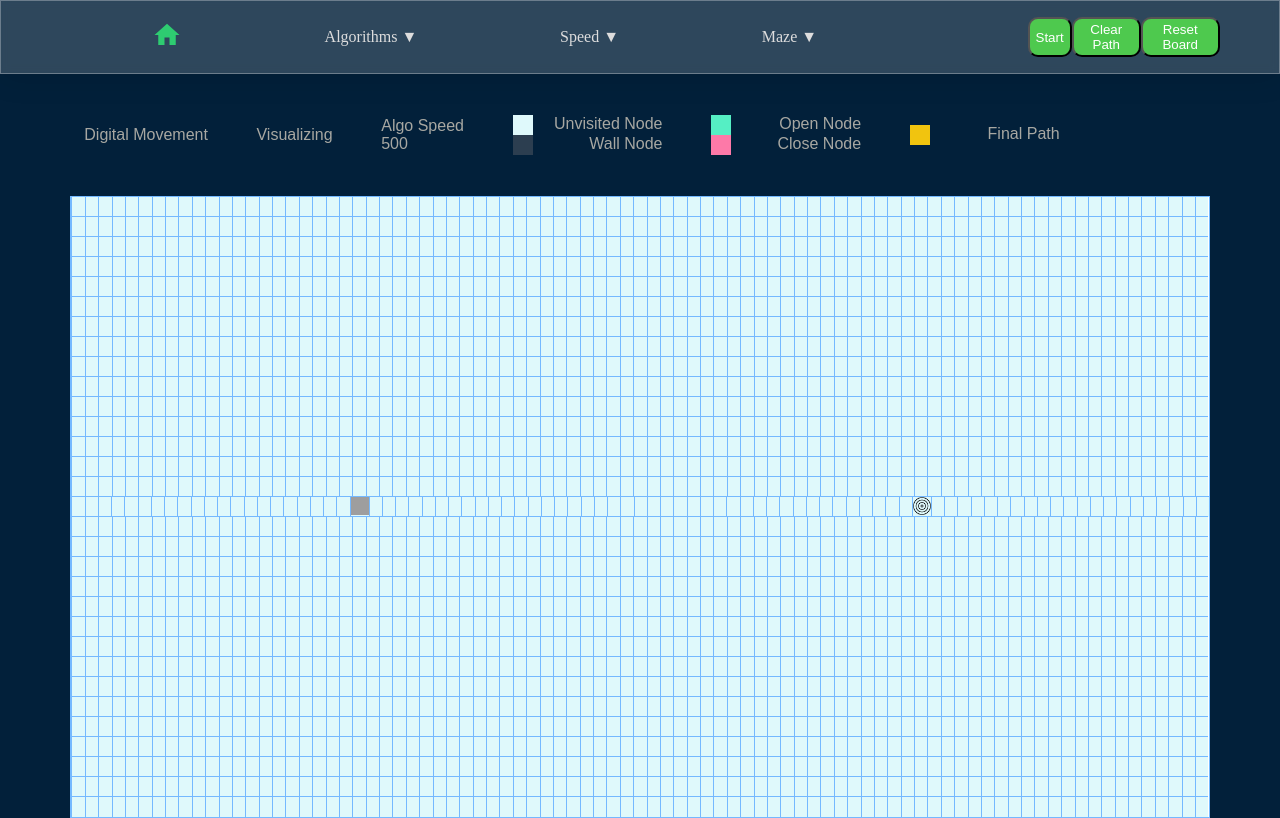
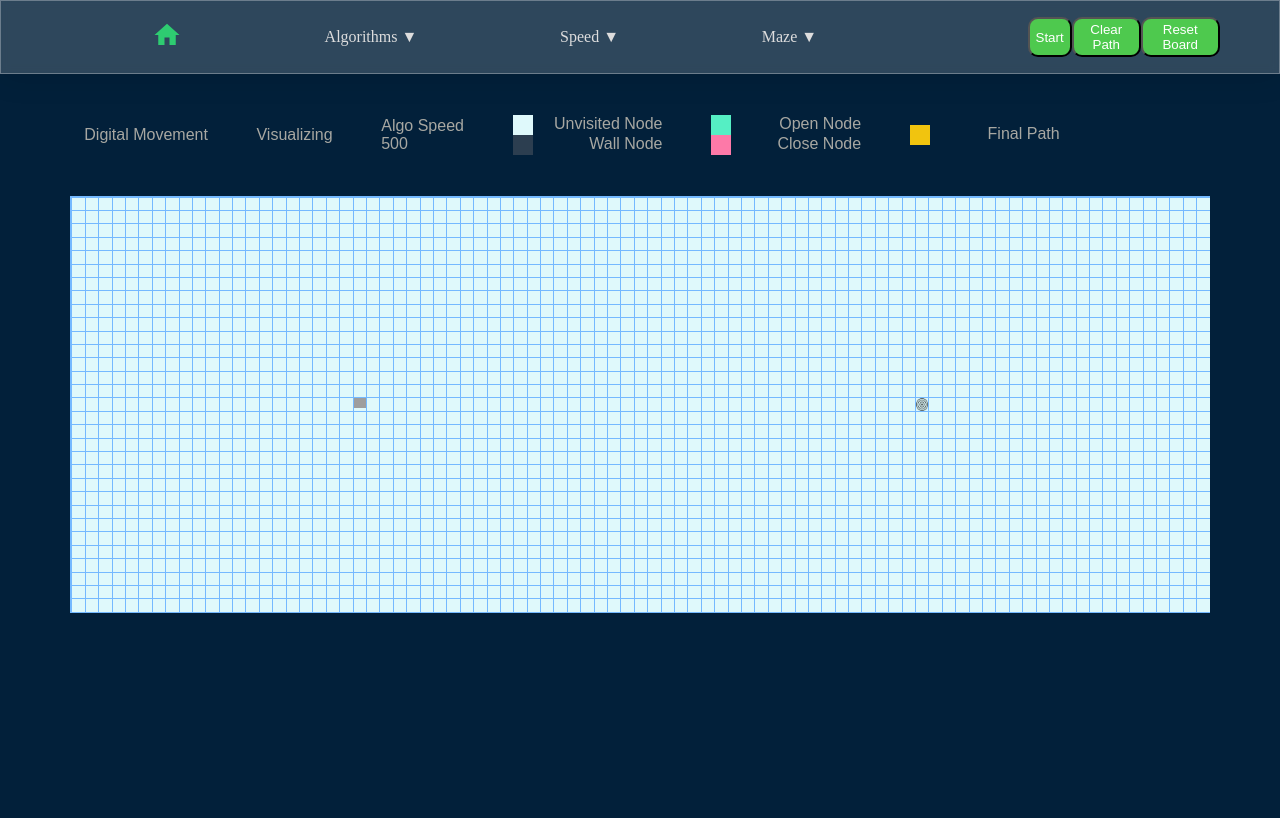
Before and after one commit to SixthEd/Algo-Visualizer, a React (Create React App) app: page /pathFinder-algo in a window 1280 px wide. Built offline with nearby package versions, Linux system fonts and the light colour scheme; grey boxes are pictures that could not be loaded.

Commit message:
start , end and block css fix

```diff
--- a/src/Styles/Grid.css
+++ b/src/Styles/Grid.css
@@ -12,15 +12,19 @@
 }
 
 .is-flex {
-    height: 20px;
+    height: 20%;
     width: 100%;
-    display: flex;
-    align-items: center;
+    /* display: flex;
+    align-items: center; */
+
+    display:grid;
+      grid-template-columns: repeat(85, 1fr);
 }
 
 .cells {
-    height: 20px;
-    width: 20px;
+    aspect-ratio: 1;
+    /* height: 20px;
+    width: 20px; */
     border-left: thin solid rgb(116, 185, 255);
     border-top: thin solid rgb(116, 185, 255);
     background-color: rgb(223, 249, 251);
@@ -32,9 +36,9 @@
 
 
 img {
-    position: relative;
-    height: 18px;
-    width: 18px;
+    width: 100%;
+    height: 100%;
+    object-fit: contain;
 }
 
 .draggable{
```
